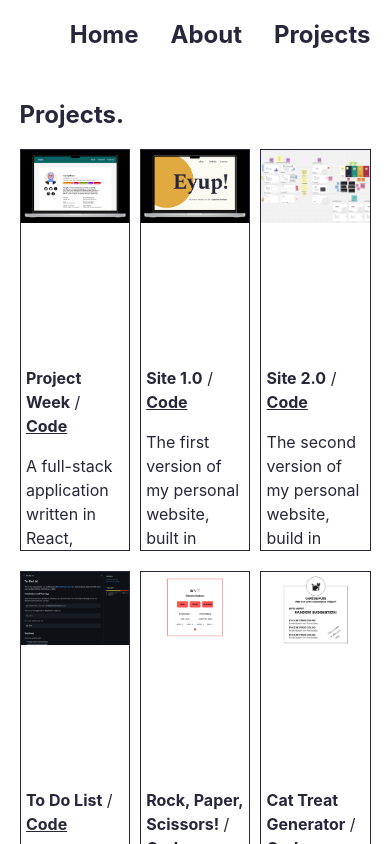
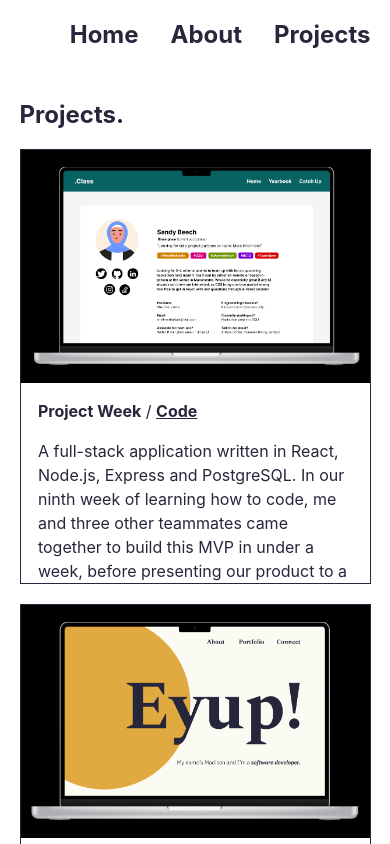
Before and after one commit to madisonlowe/mySiteReact, a React (Create React App) app: page /projects in a window 390 px wide. Shown: the top 844 px of the page. Built offline with nearby package versions, Linux system fonts and the light colour scheme.

Commit message:
Changed ProjectCardMap.css to flex display to account for responsive errors.

```diff
--- a/src/Components/ProjectCard/ProjectCard.css
+++ b/src/Components/ProjectCard/ProjectCard.css
@@ -1,9 +1,11 @@
 .card-div {
   border: 1px solid var(--main-dark);
   background: #fff;
-  height: 400px;
+  width: 300px;
   display: grid;
-  grid-template-rows: 1fr 1fr;
+  flex-grow: 1;
+  flex-basis: auto;
+  /* grid-template-rows: 1fr 1fr; */
 }
 
 .card-img {
@@ -18,6 +20,7 @@
   -ms-overflow-style: none;
   scrollbar-width: none;
   line-height: 150%;
+  height: 200px;
 }
 
 .card-desc::-webkit-scrollbar {
--- a/src/Components/ProjectCard/index.js
+++ b/src/Components/ProjectCard/index.js
@@ -6,7 +6,10 @@ function ProjectCard({ title, desc, src, github }) {
       <img src={src} alt={title} className="card-img" />
       <div className="card-desc">
         <p>
-          <b>{title}</b> / <a href={github}>Code</a>
+          <b>{title}</b> /{" "}
+          <a href={github} className="fourth-hov">
+            Code
+          </a>
         </p>
         <p>{desc}</p>
       </div>
--- a/src/Components/ProjectCardMap/ProjectCardMap.css
+++ b/src/Components/ProjectCardMap/ProjectCardMap.css
@@ -1,7 +1,11 @@
 .pcm-div {
   width: 100%;
-  display: grid;
-  grid-template-columns: repeat(3, 1fr);
-  grid-column-gap: 10px;
-  grid-row-gap: 20px;
+  display: flex;
+  flex-wrap: wrap;
+  flex-direction: row;
+  justify-content: flex-start;
+  gap: 20px 10px;
+  /* grid-template-columns: repeat(3, 1fr); */
+  /* grid-column-gap: 10px;
+  grid-row-gap: 20px; */
 }
--- a/src/routes/about.js
+++ b/src/routes/about.js
@@ -45,16 +45,16 @@ export default function About() {
               LinkedIn
             </a>{" "}
             and on{" "}
-            <a href="https://twitter.com/dotmdsn" className="first-hov">
+            <a href="https://twitter.com/dotmdsn" className="fourth-hov">
               Twitter
             </a>
             . If you're more of a traditionalist, though, feel free to{" "}
-            <a href="mailto:dotmdsn@live.com" className="second-hov">
+            <a href="mailto:dotmdsn@live.com" className="first-hov">
               send me an email
             </a>{" "}
             <em>(opens in a new tab).</em> You can see some of my work under the
             Projects tab, as well as on{" "}
-            <a href="https://github.com/madisonlowe" className="third-hov">
+            <a href="https://github.com/madisonlowe" className="second-hov">
               GitHub
             </a>
             .{" "}
```
